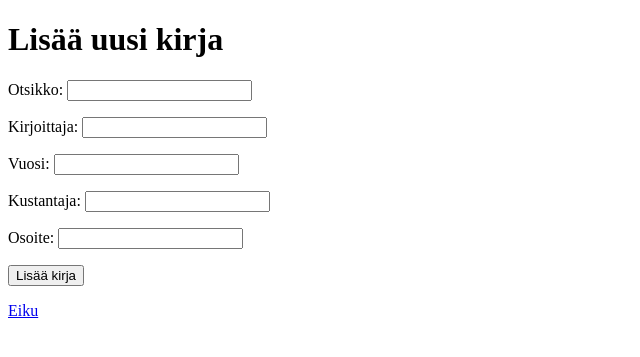
After one commit to qver3nc1a/ohtu-miniprojekti, a Flask app: template src/templates/new_book.html in a window 1280 px wide. The commit adds this page. Shown: the top 357 px of the page, without its empty margins (0-640 px from the left). Run offline with Flask 3, Linux system fonts and the light colour scheme; the template is opened without the code that fills it, so the values that code supplies are empty.

Commit message:
feat: lomakesivu new_book ja reitti /add_book

```diff
--- a/src/app.py
+++ b/src/app.py
@@ -5,9 +5,11 @@ from src.papers import add_paper, get_papers
 app = Flask(__name__)
 create_tables()
 
+
 @app.route("/")
 def index():
     return render_template("index.html")
+
 
 @app.route("/papers")
 def papers():
@@ -18,6 +20,11 @@ def papers():
 @app.route("/new_paper")
 def new_paper():
     return render_template("new_paper.html")
+
+
+@app.route("/new_book")
+def new_paper():
+    return render_template("new_book.html")
 
 
 @app.route("/add_paper", methods=["POST"])
@@ -51,3 +58,31 @@ def add_new_paper():
         pages,
     )
     return redirect("/")
+
+
+@app.route("/add_book", methods=["POST"])
+def add_new_book():
+    title = request.form["title"].strip()
+    author = request.form["author"].strip()
+    year = request.form["year"].strip()
+    publisher = request.form["publisher"].strip()
+    address = request.form["address"].strip()
+
+    if not title or not author or not year:
+        return "Otsikko, kirjoittaja ja julkaisuvuosi ovat pakollisia"
+    try:
+        year = int(year)
+    except ValueError:
+        return "Vuoden täytyy olla numero"
+    if year < 0 or year > 2026:
+        return "Virheellinen vuosi (täytyy olla 0 < vuosi < 2027)"
+
+    add_paper(
+        title,
+        author,
+        year,
+        year,
+        publisher,
+        address,
+    )
+    return redirect("/")
--- a/src/templates/index.html
+++ b/src/templates/index.html
@@ -11,6 +11,9 @@
     <p>
         <a href="/new_paper">Lisää uusi artikkeli</a>
     </p>
+    <p>
+        <a href="/new_book">Lisää uusi kirja</a>
+    </p>
 
     <p>
         <a href="/papers">Näytä tallennetut artikkelit</a>
--- /dev/null
+++ b/src/templates/new_book.html
@@ -0,0 +1,40 @@
+<!DOCTYPE html>
+<html>
+<head>
+    <title>Uusi kirja</title>
+</head>
+<body>
+    <h1>Lisää uusi kirja</h1>
+    <form action="/add_book" method="post">
+        <p>
+            <label for="title">Otsikko:</label>
+            <input type="text" name="title" required>
+        </p>
+
+        <p>
+            <label for="author">Kirjoittaja:</label>
+            <input type="text" name="author" required>
+        </p>
+
+        <p>
+            <label for="year">Vuosi:</label>
+            <input type="number" name="year" required>
+        </p>
+
+        <p>
+            <label for="publisher">Kustantaja:</label>
+            <input type="text" name="publisher">
+        </p>
+
+        <p>
+            <label for="address">Osoite:</label>
+            <input type="text" name="address">
+        </p>
+
+        <button type="submit">Lisää kirja</button>
+    </form>
+    <p>
+        <a href="/">Eiku</a>
+    </p>
+</body>
+</html>
```
